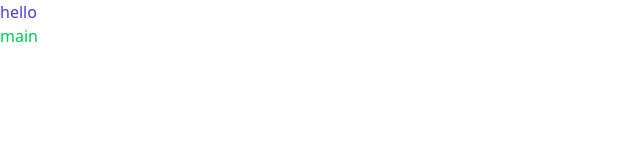
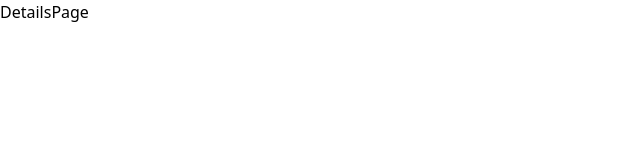
Before and after one commit to sajjadnazaridev/Shop-start-with-React.js, a React (Vite) app: page /products/1 in a window 1280 px wide. Shown: the top 160 px of the page, without its empty margins (0-640 px from the left). Built offline with nearby package versions, Linux system fonts and the light colour scheme.

Commit message:
[add] Added products page and details page and setup route

```diff
--- a/src/App.jsx
+++ b/src/App.jsx
@@ -1,11 +1,14 @@
+import { Navigate, Route, Routes } from "react-router-dom";
+import ProductPage from "./pages/ProductPage";
+import DetailsPage from "./pages/DetailsPage";
+
 function App() {
   return (
-    <div>
-      <h2 className="text-primary">
-        hello
-        <p className="text-green-500">main</p>
-      </h2>
-    </div>
+    <Routes>
+      <Route path="/" element={<Navigate to="/products" replace />} />
+      <Route path="/products" element={<ProductPage />} />
+      <Route path="/products/:id" element={<DetailsPage />} />
+    </Routes>
   );
 }
 
--- a/src/main.jsx
+++ b/src/main.jsx
@@ -2,9 +2,12 @@ import { StrictMode } from "react";
 import { createRoot } from "react-dom/client";
 import "./index.css";
 import App from "./App.jsx";
+import { BrowserRouter } from "react-router-dom";
 
 createRoot(document.getElementById("root")).render(
   <StrictMode>
-    <App />
+    <BrowserRouter>
+      <App />
+    </BrowserRouter>
   </StrictMode>
 );
--- /dev/null
+++ b/src/pages/DetailsPage.jsx
@@ -0,0 +1,7 @@
+function DetailsPage() {
+  return (
+    <div>DetailsPage</div>
+  )
+}
+
+export default DetailsPage
--- /dev/null
+++ b/src/pages/ProductPage.jsx
@@ -0,0 +1,7 @@
+function ProductPage() {
+  return (
+    <div>ProductPage</div>
+  )
+}
+
+export default ProductPage
```
